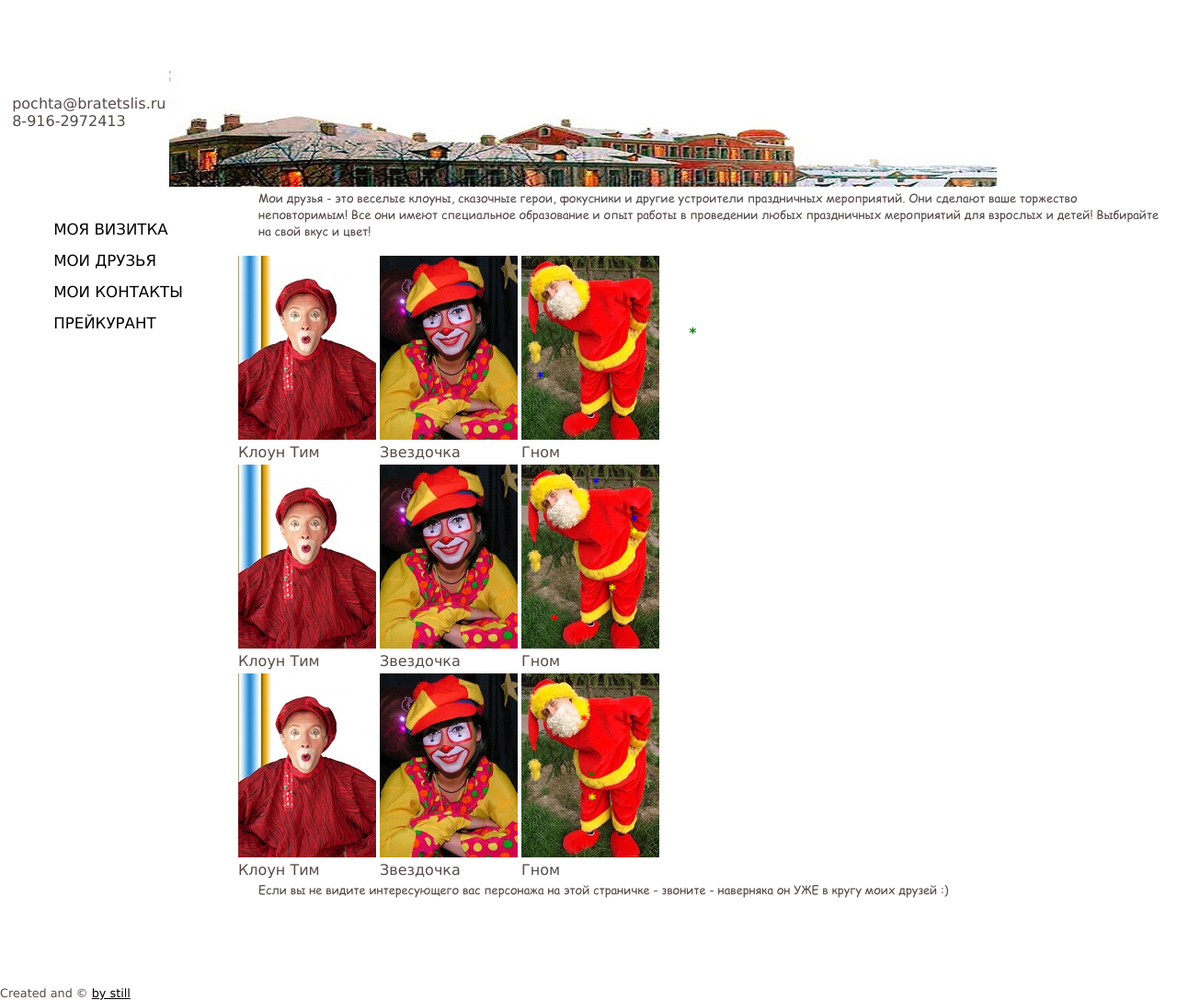
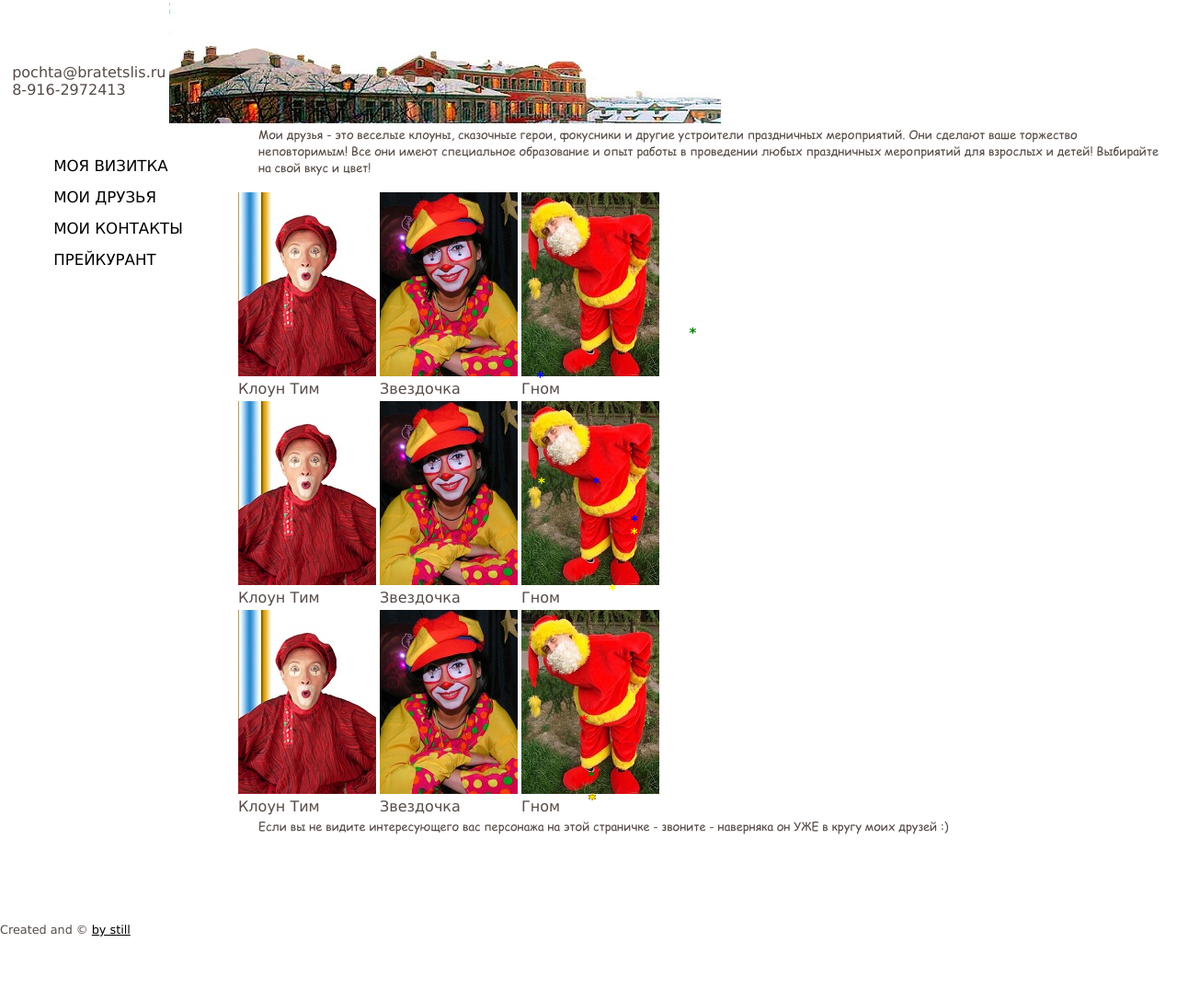
Before and after one commit to bratetslis/Site, a Jekyll site: the page built from index.md, in a window 1280 px wide. Shown: the whole page at 92% size. Built offline with Jekyll 4.4.1, drawn with Linux system fonts in a browser that asks for light colours; after the commit the page ends 1018 px from its top, so only the background shows below that.

Commit message:
Update _layouts/type3.html

```diff
--- a/_layouts/type3.html
+++ b/_layouts/type3.html
@@ -35,7 +35,7 @@
 
 <body>
 <table>
-<tr><td><br><br>&nbsp&nbsppochta@bratetslis.ru<br>&nbsp&nbsp8-916-2972413</td><td> <img src="../img/ForLogo4.jpg"></td></tr>
+<tr><td><br><br>&nbsp&nbsppochta@bratetslis.ru<br>&nbsp&nbsp8-916-2972413</td><td> <img src="../img/ForLogo2.jpg"></td></tr>
 </table>
 
 <script type="text/javascript" src="../js/firework.js"></script>
```
